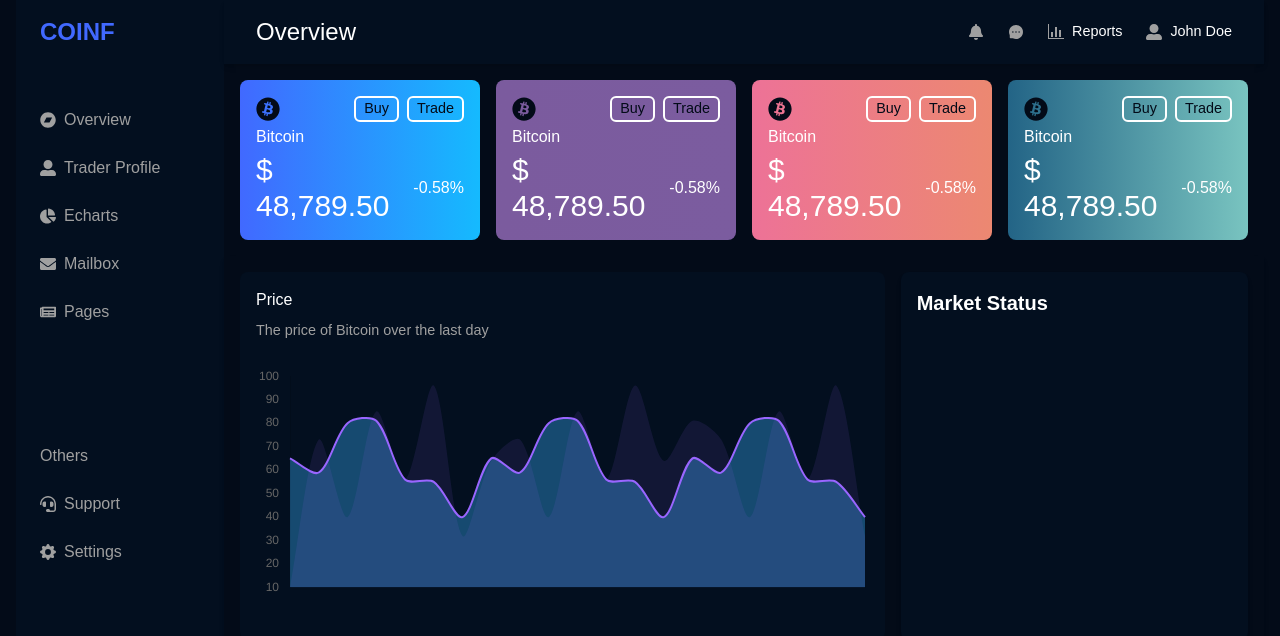
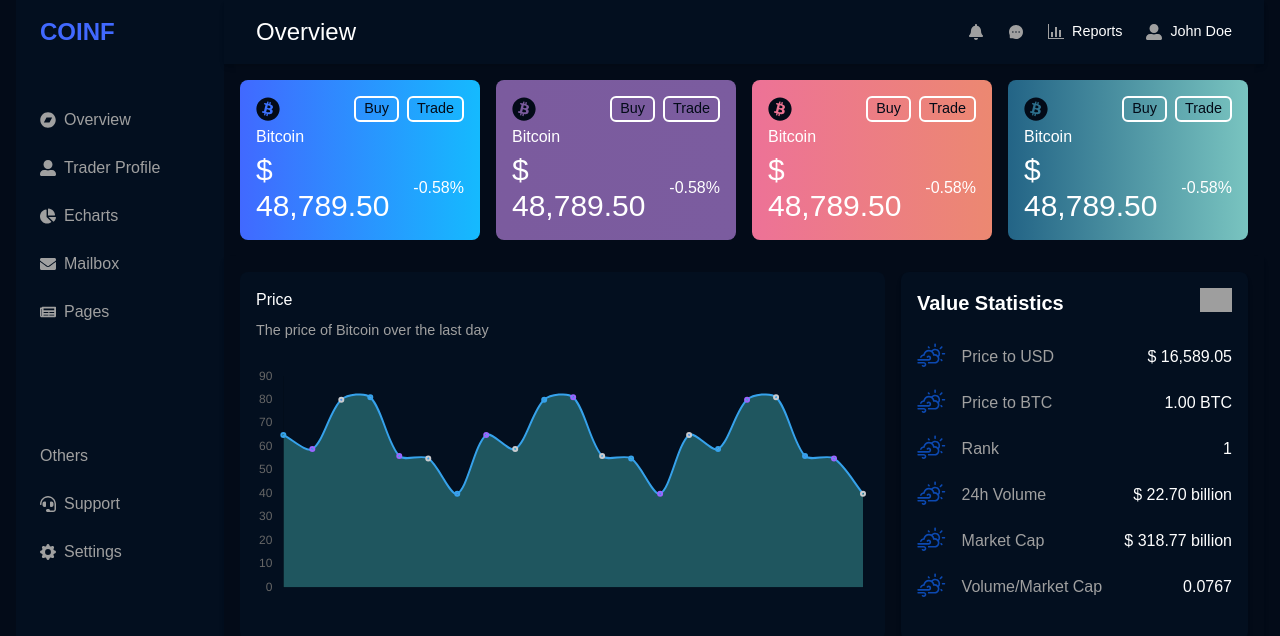
Before and after one commit to SOURABH358/crypto-dashboard, a React (Create React App) app: page / in a window 1280 px wide. Shown: the top 636 px of the page. Built offline with nearby package versions, Linux system fonts and the light colour scheme; grey boxes are pictures that could not be loaded.

Commit message:
added files

```diff
--- a/src/components/CentreComponent.js
+++ b/src/components/CentreComponent.js
@@ -1,3 +1,4 @@
+import CoinInfo from "./CoinInfo";
 import Price__chart from "./Charts/Price__Chart";
 function CentreComponent(){
     return (
@@ -7,8 +8,8 @@ function CentreComponent(){
                 <p className="text-grey text-[0.9rem] pt-2 mb-6">The price of Bitcoin over the last day</p>
                 <Price__chart/>
             </div>
-            <div className="h-full w-[35%] bg-darker-blue rounded-lg shadow-md p-4">
-                <h3 className="font-bold text-[1.25rem] text-white">Market Status</h3>
+            <div className="h-full w-[35%] bg-darker-blue rounded-lg shadow-md py-4">
+                <CoinInfo/>
             </div>
         </section>
     )
--- a/src/components/Charts/Price__Chart.js
+++ b/src/components/Charts/Price__Chart.js
@@ -31,7 +31,7 @@ image.src = 'https://www.chartjs.org/img/chartjs-logo.svg';
     interaction: {
       mode:'index'
     },
-    radius:0,
+    radius:2,
     scales: {
       x: {
         grid: {
@@ -39,9 +39,11 @@ image.src = 'https://www.chartjs.org/img/chartjs-logo.svg';
         }
       },
       y: {
+        beginAtZero: true,
         grid: {
           display: false
-        }
+        },
+
       }
     },
     plugins: {
@@ -57,18 +59,6 @@ function Price__chart() {
     const data = {
         labels: labels,
         datasets: [{
-          label: 'My First Dataset',
-          data: [10, 73, 40, 85, 56, 96, 32,64, 73, 40, 85, 56, 96, 64,81, 73, 40, 85, 56, 96, 32],
-          backgroundColor: [
-            'rgba(153, 102, 255, 0.1)',
-          ],
-            borderColor: [
-              'rgba(0,0,0,0.2)',
-            ],
-            borderWidth: 0,
-            fill:true
-      },
-      {
             label: 'My second Dataset',
             data: [65, 59, 80, 81, 56, 55, 40,65, 59, 80, 81, 56, 55, 40,65, 59, 80, 81, 56, 55, 40],
             backgroundColor: [
--- /dev/null
+++ b/src/components/CoinInfo.js
@@ -0,0 +1,59 @@
+import { WiDayCloudyGusts } from "react-icons/wi";
+function CoinInfo() {
+    return (
+        <>
+            <div className="flex justify-between px-4 mb-4">
+            <h3 className="font-bold text-[1.25rem] text-white ">Value Statistics</h3>
+            <div className="w-8">
+                <img className="w-full" src="https://cdn.coinranking.com/bOabBYkcX/bitcoin_btc.svg"/>
+            </div>
+            </div>
+            <div className="flex flex-col w-full">
+                <div className="flex text-white gap-4 items-center w-full py-2 px-4 hover:bg-darkest-blue">
+                    <WiDayCloudyGusts className="text-3xl text-dark-blue" />
+                    <div className="flex w-[90%] justify-between">
+                        <p className="text-grey">Price to USD</p>
+                        <p>$ 16,589.05</p>
+                    </div>
+                </div>
+                <div className="flex text-white gap-4 items-center w-full py-2 px-4 hover:bg-darkest-blue">
+                    <WiDayCloudyGusts className="text-3xl text-dark-blue" />
+                    <div className="flex w-[90%] justify-between">
+                        <p className="text-grey">Price to BTC</p>
+                        <p>1.00 BTC</p>
+                    </div>
+                </div>
+                <div className="flex text-white gap-4 items-center w-full py-2 px-4 hover:bg-darkest-blue">
+                    <WiDayCloudyGusts className="text-3xl text-dark-blue" />
+                    <div className="flex  w-[90%] justify-between">
+                        <p className="text-grey">Rank</p>
+                        <p>1</p>
+                    </div>
+                </div>
+                <div className="flex text-white gap-4 items-center w-full py-2 px-4 hover:bg-darkest-blue">
+                    <WiDayCloudyGusts className="text-3xl text-dark-blue" />
+                    <div className="flex  w-[90%] justify-between">
+                        <p className="text-grey">24h Volume</p>
+                        <p>$ 22.70 billion</p>
+                    </div>
+                </div>
+                <div className="flex text-white gap-4 items-center w-full py-2 px-4 hover:bg-darkest-blue">
+                    <WiDayCloudyGusts className="text-3xl text-dark-blue" />
+                    <div className="flex  w-[90%] justify-between">
+                        <p className="text-grey">Market Cap</p>
+                        <p>$ 318.77 billion</p>
+                    </div>
+                </div>
+                <div className="flex text-white gap-4 items-center w-full py-2 px-4 hover:bg-darkest-blue">
+                    <WiDayCloudyGusts className="text-3xl text-dark-blue" />
+                    <div className="flex  w-[90%] justify-between">
+                        <p className="text-grey">Volume/Market Cap</p>
+                        <p>0.0767</p>
+                    </div>
+                </div>
+            </div>
+        </>
+    )
+}
+
+export default CoinInfo;
```
